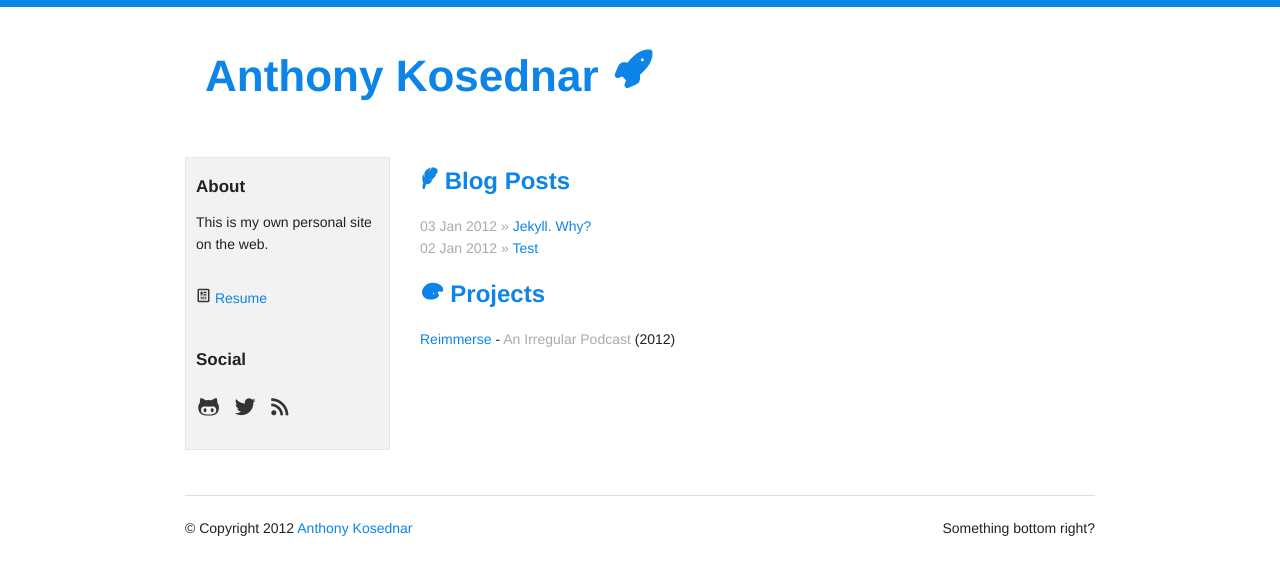
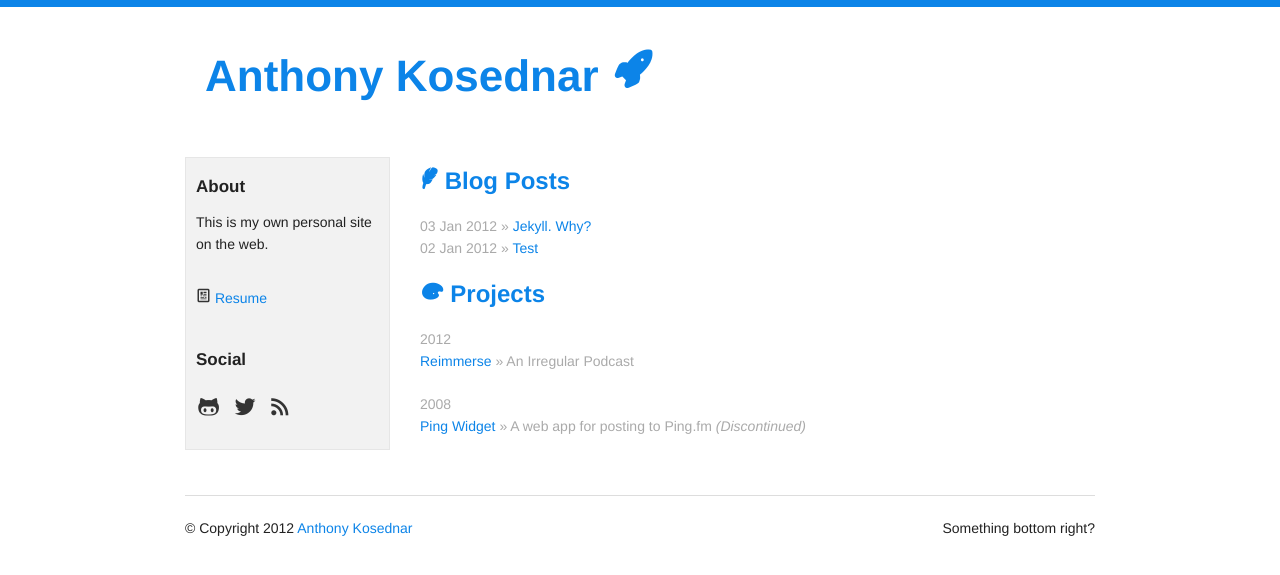
Before and after one commit to akosednar/akosednar.github.com, a Jekyll site: the page built from index.html, in a window 1280 px wide. Shown: the top 575 px of the page. Built offline with Jekyll 4.4.1, drawn with Linux system fonts in a browser that asks for light colours.

Commit message:
Added more projects

```diff
--- a/index.html
+++ b/index.html
@@ -16,7 +16,10 @@ title: Home
          <div class="twelve columns">
        		<h2><span class="icon">&#127912;</span> Projects</h2>
         	<ul class="posts">
-        		<li><a href="http://reimmer.se" target="_blank">Reimmerse</a> - <span>An Irregular Podcast</span> (2012)</li>
+        		<li><span>2012</span></li>
+        		<li><a href="http://reimmer.se" target="_blank">Reimmerse</a> <span>&raquo; An Irregular Podcast</span></li>
+        		<li class="spacer"><span>2008</span></li>
+        		<li><a href="https://github.com/akosednar/Pingfm-Widget" target="_blank">Ping Widget</a> <span>&raquo; A web app for posting to Ping.fm <i>(Discontinued)</i></span></li>
         	</ul>
         </div>
 
```
